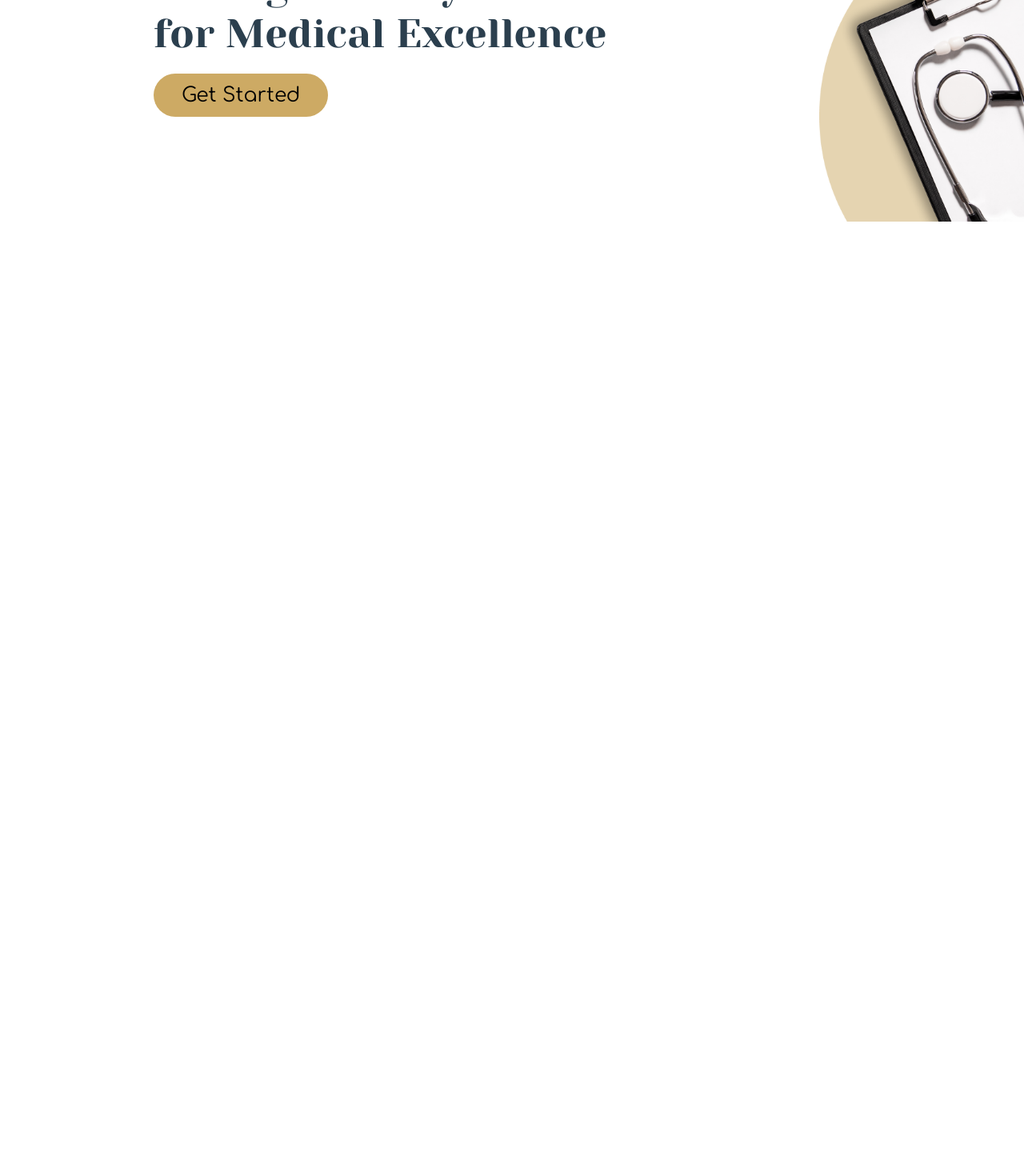
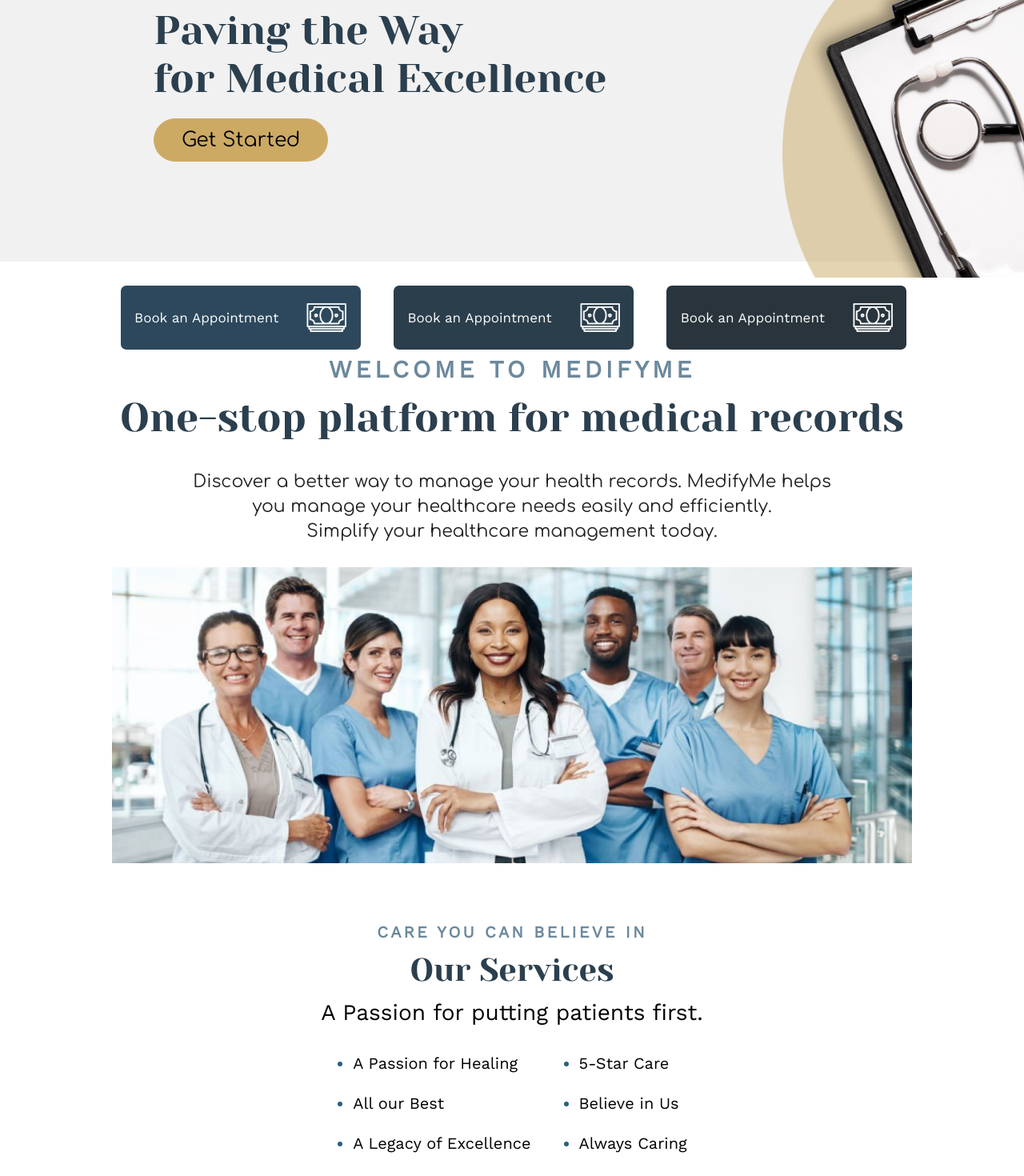
Before and after one commit to ayush-beniwal/MedifyMe-Old, a React (Vite) app in the folder MedifyMe-Frontend/: page / in a window 1280 px wide. Shown: the part 283-1753 px from the top of the page at 80% size. Before the commit the page ends 800 px from the top, so only its background shows below. Built offline with nearby package versions, Linux system fonts and the light colour scheme.

Commit message:
HomePage Modified

```diff
--- a/MedifyMe-Frontend/src/pages/Home.jsx
+++ b/MedifyMe-Frontend/src/pages/Home.jsx
@@ -5,38 +5,68 @@
   return (
     <>
       <Navbar />
-      <div className="styles.herosection">
+      <div className={styles.herosection}>
         <div className={styles.img1}>
           <img src="img1.png" />
         </div>
         <div className={styles.content}>
-            <div className={styles.content1}>CARING FOR LIFE</div>
-            <div className={styles.content2}>Paving the Way <br></br> for Medical Excellence</div>
-            <button className={styles.content3}>Get Started</button>
+          <div className={styles.content1}>CARING FOR LIFE</div>
+          <div className={styles.content2}>
+            Paving the Way <br></br> for Medical Excellence
+          </div>
+          <a href="">
+            <div className={styles.content3}>Get Started</div>
+          </a>
         </div>
         <div className={styles.group}>
           <img src="Group.png" />
         </div>
-        {/* <div className={styles.button}>
-          <a>
+        <div className={styles.button}>
+          <a href="">
             <div className={styles.b1}>
               Book an Appointment
-              <img src="cash.png"/>
+              <img src="cash.png" />
             </div>
           </a>
-          <a>
+          <a href="">
             <div className={styles.b2}>
-            Book an Appointment
-              <img src="cash.png"/>
+              Book an Appointment
+              <img src="cash.png" />
             </div>
           </a>
-          <a>
+          <a href="">
             <div className={styles.b3}>
-            Book an Appointment
-              <img src="cash.png"/>
+              Book an Appointment
+              <img src="cash.png" />
             </div>
           </a>
-        </div> */}
+        </div>
+      </div>
+      <div className={styles.lp1}>Welcome to Medifyme</div>
+      <div className={styles.lp2}>One-stop platform for medical records</div>
+      <div className={styles.lp3}>
+        Discover a better way to manage your health records. MedifyMe helps
+        <br></br> you manage your healthcare needs easily and efficiently.
+        <br></br>
+        Simplify your healthcare management today.
+      </div>
+      <div className={styles.landImage}>
+        <img src="LandImage.png" />
+      </div>
+      <div className={styles.lp4}>Care you can believe in</div>
+      <div className={styles.lp5}>Our Services</div>
+      <div className={styles.lp6}>A Passion for putting patients first.</div>
+      <div className={styles.lp7}>
+        <ul>
+          <li>A Passion for Healing</li>
+          <li>All our Best</li>
+          <li>A Legacy of Excellence</li>
+        </ul>
+        <ul>
+          <li>5-Star Care</li>
+          <li>Believe in Us</li>
+          <li>Always Caring</li>
+        </ul>
       </div>
     </>
   );
--- a/MedifyMe-Frontend/src/pages/home.module.css
+++ b/MedifyMe-Frontend/src/pages/home.module.css
@@ -4,6 +4,7 @@
 
 .herosection {
     background-color: #f1f1f1;
+    height: 550px;
 }
 
 .img1 img {
@@ -14,14 +15,18 @@
 .group img {
     position: absolute;
     top: 20%;
-    left: 80%;
-    height: 400px;
+    left: 76.4%;
+    height: 470px;
 }
 
 .content {
     position: absolute;
-    top: 25%;
+    top: 32%;
     left: 15%;
+}
+
+.content a {
+    text-decoration: none;
 }
 
 .content1 {
@@ -61,16 +66,188 @@
     font-size: 25px;
     line-height: 28px;
     border: none;
-
+    width: fit-content;
     color: #000000;
 }
 
 .button {
     display: flex;
-    flex-direction: row;
-    justify-content: space-between;
+    justify-content: space-around;
+    position: absolute;
+    top: 80%;
+    width: 80vw;
+    margin-left: 130px;
+}
+
+.button img {
+    width: 50px;
+}
+
+.button a {
+    text-decoration: none;
+}
+
+.b1 {
+    width: 300px;
+    height: 80px;
+    background: #2D485C;
+    border-radius: 6.85px;
+    font-family: 'Work Sans';
+    font-style: normal;
+    font-weight: 300;
+    font-size: 17px;
+    color: #FCFEFE;
+    display: flex;
+    align-items: center;
+    justify-content: space-around;
+}
+
+.b2 {
     width: 300px;
     height: 80px;
     background: #2B3E4C;
     border-radius: 6.85px;
+    display: flex;
+    align-items: center;
+    justify-content: space-around;
+    font-family: 'Work Sans';
+    font-style: normal;
+    font-weight: 300;
+    font-size: 17px;
+    color: #FCFEFE;
 }
+
+.b3 {
+    width: 300px;
+    height: 80px;
+    background: #29343C;
+    border-radius: 6.85px;
+    display: flex;
+    align-items: center;
+    justify-content: space-around;
+    font-family: 'Work Sans';
+    font-style: normal;
+    font-weight: 300;
+    font-size: 17px;
+    color: #FCFEFE;
+}
+
+.lp1 {
+    display: flex;
+    justify-content: center;
+    margin-top: 120px;
+    font-family: 'Work Sans';
+    font-style: normal;
+    font-weight: 700;
+    font-size: 30px;
+    line-height: 30px;
+
+    text-align: center;
+    letter-spacing: 0.16em;
+    text-transform: uppercase;
+
+    color: #6B889D;
+}
+
+.lp2 {
+    display: flex;
+    justify-content: center;
+    font-family: 'Yeseva One';
+    font-style: normal;
+    font-weight: 400;
+    font-size: 50px;
+    line-height: 90px;
+    text-align: center;
+
+    color: #2B3F4E;
+}
+
+.lp3 {
+    display: flex;
+    justify-content: center;
+    text-align: center;
+    font-family: 'Comfortaa';
+    font-style: normal;
+    font-weight: 400;
+    font-size: 22px;
+    line-height: 140%;
+    text-align: center;
+    margin-top: 20px;
+
+    color: #212124;
+}
+
+.landImage {
+    display: flex;
+    justify-content: center;
+    margin-top: 30px;
+}
+
+.landImage img {
+    width: 1000px;
+}
+
+.lp4 {
+    display: flex;
+    justify-content: center;
+    font-family: 'Work Sans';
+    font-style: normal;
+    font-weight: 700;
+    font-size: 20px;
+    line-height: 33px;
+    text-align: center;
+    letter-spacing: 0.16em;
+    text-transform: uppercase;
+    color: #6B889D;
+    margin-top: 70px;
+}
+
+.lp5 {
+    display: flex;
+    justify-content: center;
+    font-family: 'Yeseva One';
+    font-style: normal;
+    font-weight: 400;
+    font-size: 40px;
+    line-height: 61px;
+    text-align: center;
+
+    color: #2B3F4E;
+}
+
+.lp6 {
+    display: flex;
+    justify-content: center;
+    font-family: 'Work Sans';
+    font-style: normal;
+    font-weight: 500;
+    font-size: 28px;
+    line-height: 45px;
+    color: #000000;
+
+}
+
+.lp7 {
+    display: flex;
+    flex-direction: row;
+    justify-content: center;
+    vertical-align: middle;
+}
+
+.lp7 ul li {
+    font-family: 'Work Sans';
+    font-style: normal;
+    font-weight: 500;
+    font-size: 20px;
+    line-height: 250%;
+    color: #000000;
+    vertical-align: middle;
+}
+
+.lp7 ul {
+    margin-right: 20px;
+}
+
+.lp7 li::marker {
+    color: #285F83;
+}
```
Also changed, not shown: MedifyMe-Frontend/public/LandImage.png (added).
